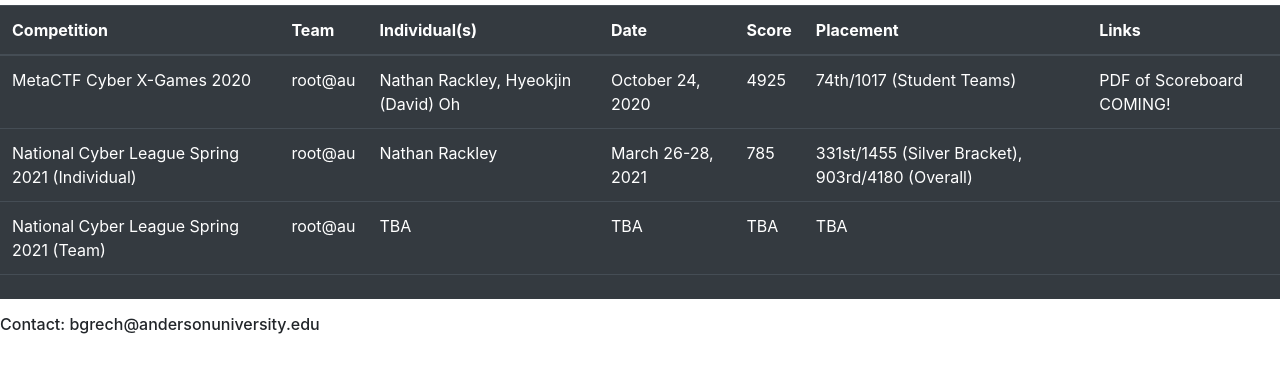
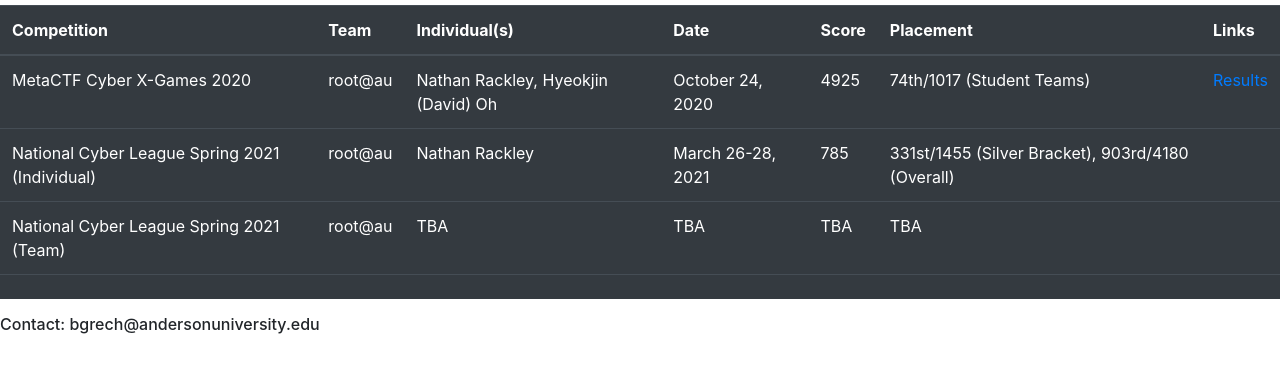
Before and after one commit to au-bgrech/scoreboard, a plain HTML site: page index.html in a window 1280 px wide. Shown: the part 51-424 px from the top of the page. Drawn offline with nearby package versions, Linux system fonts and the light colour scheme.

Commit message:
Update index.html

```diff
--- a/index.html
+++ b/index.html
@@ -38,7 +38,7 @@
       <td>October 24, 2020</td>
       <td>4925</td>
       <td>74th/1017 (Student Teams)</td>
-      <td>PDF of Scoreboard COMING!</td>
+      <td><p><a href="/items/FinalScoreboard_MetaCTF.pdf">Results</a></p></td>
     </tr>
     <tr>
       <td>National Cyber League Spring 2021 (Individual)</td>
```
